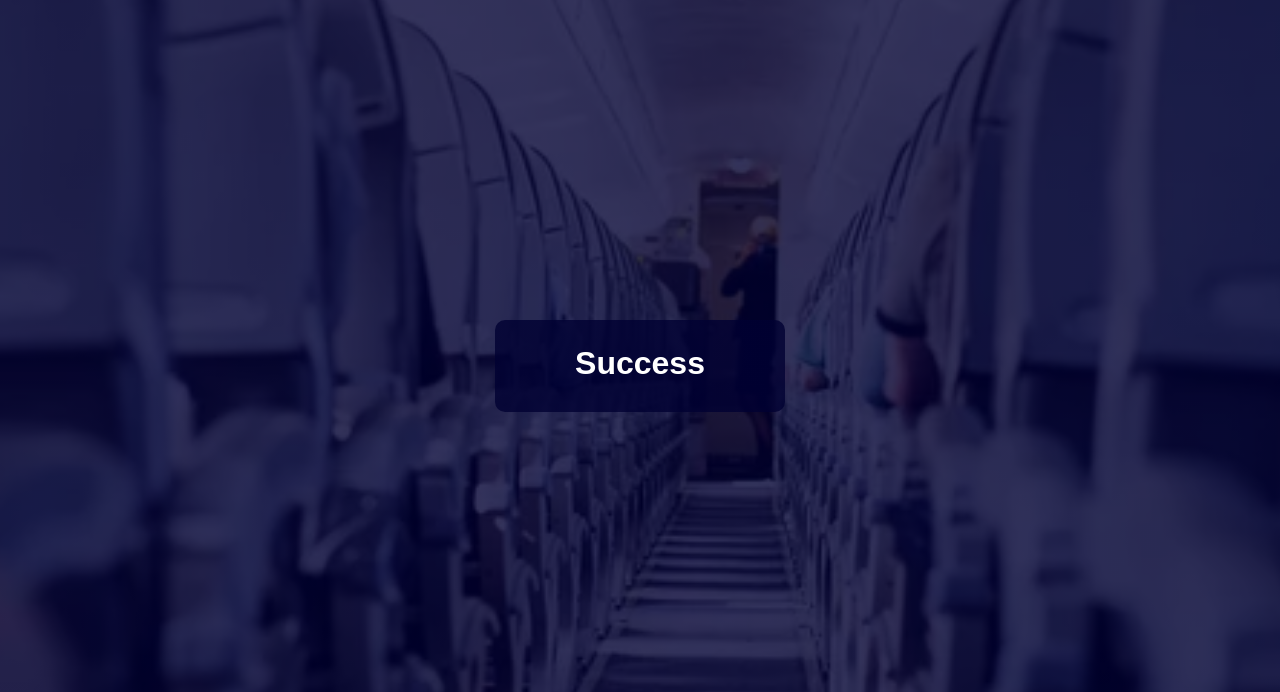
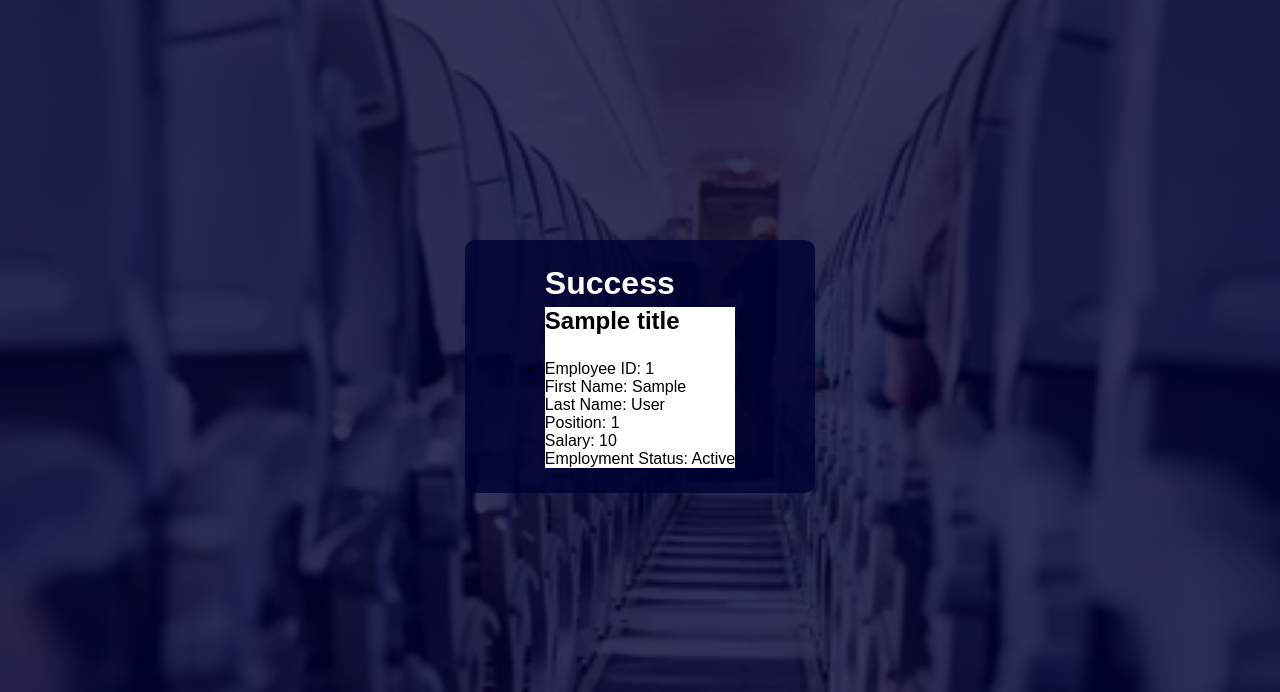
Before and after one commit to Sentry2703/AirlineDatabaseInterface, a Flask app: template templates/Website/success.html in a window 1280 px wide. Shown: the part 354-1046 px from the top of the page. Run offline with Flask 3, Linux system fonts and the light colour scheme; tables that the repository leaves empty hold one stand-in row (values such as "Sample post"); the template is opened without the code that fills it: values that come from a table or form of the project are taken from there, most other values are stand-ins (such as "Sample title", 1, 10 or a date in 2020).

Commit message:
Changes for Presentation

```diff
--- a/department_blueprint.py
+++ b/department_blueprint.py
@@ -30,7 +30,7 @@ def add_department():
         print(1)
         db.session.commit()
         print(2)
-        return redirect(url_for('department_blueprint.create_department'))
+        return render_template('/Website/success.html', title = "Department Added", department=new_department)
     except IntegrityError as e:
         print(3)
         db.session.rollback()
@@ -62,7 +62,7 @@ def update_department():
             department.primaryLocation = request.form['newPrimaryLocation']
 
         db.session.commit()
-        return render_template('Website/create_department.html')
+        return render_template('Website/success.html', title = "Department Updated", department=department)
     except Exception as e:
         error_info = "An error occurred while processing your request."
         return render_template('Website/error.html', error_info=e)
--- a/flight_blueprint.py
+++ b/flight_blueprint.py
@@ -66,7 +66,7 @@ def update_flight():
             flight.flightTime = request.form['newFlightTime']
 
         db.session.commit()
-        return render_template('/Website/schedule_flight.html')
+        return render_template('/Website/success.html', title = "Flight Updated", flight=flight)
     except Exception as e:
         error_info = "An error occurred while processing your request."
         return render_template('Website/error.html', error_info=e)
--- a/plane_blueprint.py
+++ b/plane_blueprint.py
@@ -26,8 +26,6 @@ def add_plane():
     capacity = request.form['capacity']
     crewID = request.form['crewID']
     planeType = request.form['planeType']
-
-
     new_plane = Plane(idPlane=idPlane, capacity=capacity, crewID=crewID, planeType=planeType)
 
     db.session.add(new_plane)
@@ -35,7 +33,7 @@ def add_plane():
         print(1)
         db.session.commit()
         print(2)
-        return redirect(url_for('plane_blueprint.add_plane_form'))
+        return render_template('/Website/success.html', title = "Plane Added", plane=new_plane)
     except IntegrityError as e:
         print(3)
         db.session.rollback()
@@ -68,7 +66,7 @@ def update_plane():
 
         db.session.commit()
         plane = Plane.query.filter(Plane.planeID == planeID).first()
-        return render_template('/Website/add_plane.html')
+        return render_template('/Website/sucess.html', title = "Plane Updated", plane=plane)
     except Exception as e:
         error_info = "An error occurred while processing your request."
         return render_template('Website/error.html', error_info=e)
--- a/templates/Website/success.html
+++ b/templates/Website/success.html
@@ -19,8 +19,52 @@
         </nav>
       </header>
 
-<div class="all-forms">
-    <div class="add-form">
-      <h1>Success</h1>
-    </div>
-</div>
+      <div class="all-forms">
+          <div class="add-form">
+            <h1>Success</h1>
+
+            <div id="viewing-window">
+              <h2>{{ title }}</h2>
+              <ul>
+                  {% if employee %}
+                    <li class = "flight">
+                        Employee ID: {{ employee.idEmployee }}<br>
+                        First Name: {{ employee.firstName }}<br>
+                        Last Name: {{ employee.lastName }}<br>
+                        Position: {{ employee.positionID }}<br>
+                        Salary: {{ employee.salary }}<br>
+                        Employment Status: {{ employee.status }}<br>
+                    </li>
+                  {% elif plane %}
+                    <li class = "flight">
+                        Plane ID: {{ plane.idPlane }}<br>
+                        Crew ID: {{ plane.crewID }}<br>
+                        Capacity: {{ plane.capacity }}<br>
+                        Plane Type: {{ plane.planeType }}<br>
+                    </li>
+                  {% elif department %}
+                    <li class = "flight">
+                        Department ID: {{ department.idDepartment }}<br>
+                        Department Name: {{ department.departmentName }}<br>
+                        Department Classification: {{ department.classification }}<br>
+                        Primary Location: {{ department.primaryLocation }}<br>
+                    </li>
+                  {% elif flight %}
+                      <li class = "flight">
+                        Flight ID: {{ flight.idFlight }}<br>
+                        Plane ID: {{ flight.planeID }}<br>
+                        Departure Date: {{ flight.departureDate }}<br>
+                        Departure Time: {{ flight.departureTime }}<br>
+                        Destination: {{ flight.destination }}<br>
+                        Flight Duration (in minutes): {{ flight.flightDuration }}<br>
+                      </li>
+                  {% else %}
+                      <p>Not Found</p>
+                  {% endif %}
+              </ul>
+          </div>
+          </div>
+      </div>
+
+    </body>
+</html>
```
Also changed, not shown: employee_blueprint.py (+4 -4 lines), insertFlight.py (added, +16 -0 lines), templates/Website/schedule_flight.html (+5 -5 lines).
